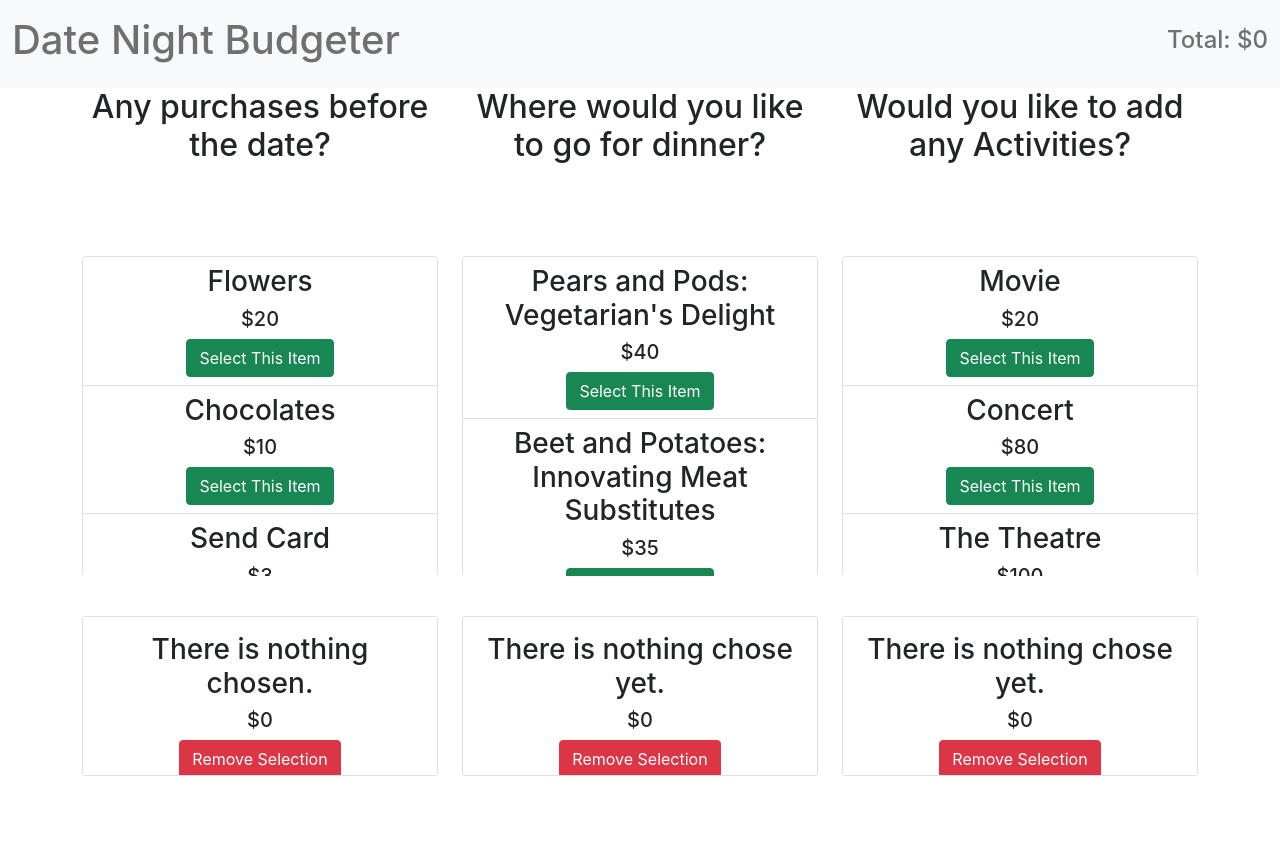
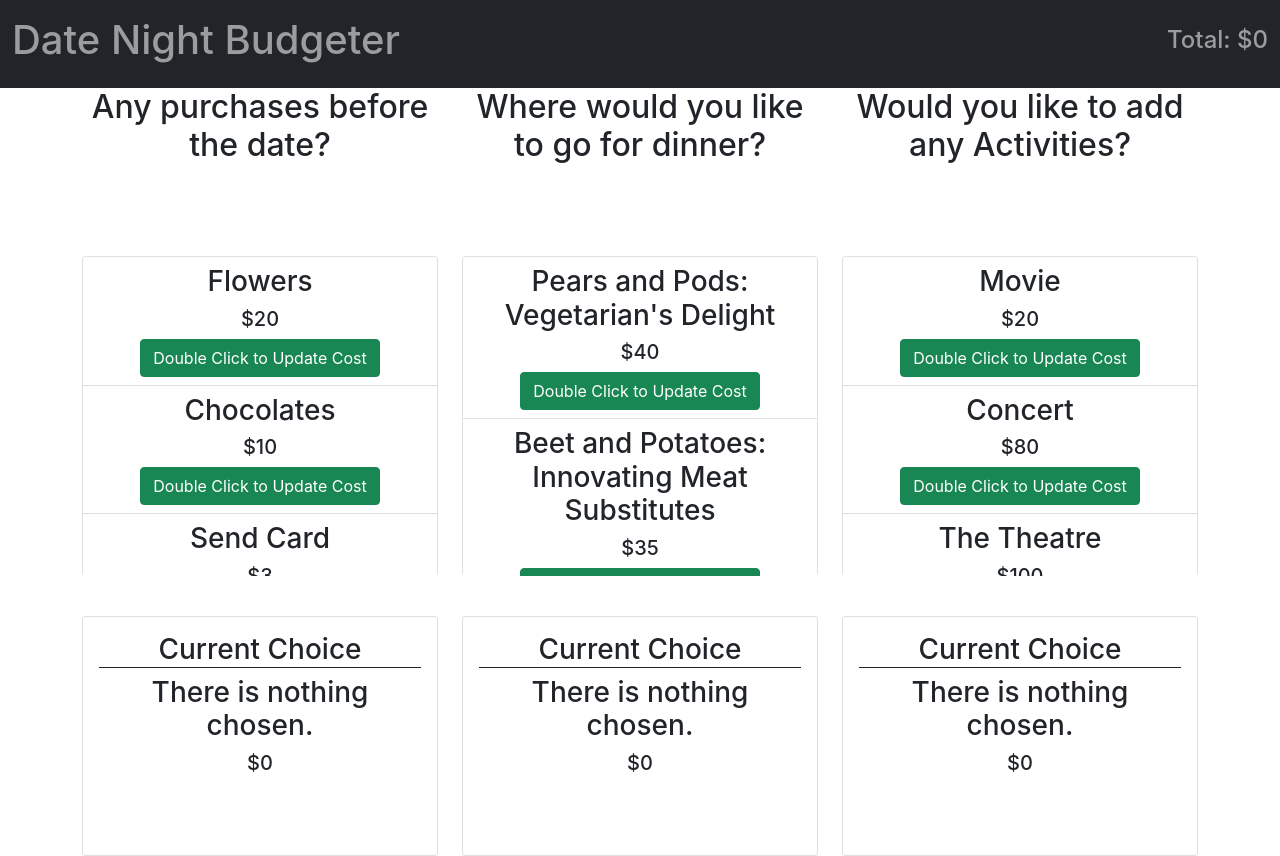
Before and after one commit to jackthelab/date-budget-tracker, a React (Create React App) app: page / in a window 1280 px wide. Before the commit the page ends 800 px from the top, so only its background shows below. Built offline with nearby package versions, Linux system fonts and the light colour scheme.

Commit message:
Edited some UI workflow items to work around temporary asychronous React issues for submission.

```diff
--- a/src/components/CurrentSelection.js
+++ b/src/components/CurrentSelection.js
@@ -4,12 +4,12 @@ export default class CurrentSelection extends React.Component {
 
     render() {
         return (
-            <div className="card col-md-12 overflow-auto" style={{marginTop: "2.5rem", height: "10rem"}}>
+            <div onChange={() => {this.props.adjustTotal(this.props.choice.price)}} className="card col-md-12 overflow-auto" style={{marginTop: "2.5rem", height: "15rem"}}>
 
                 <div className="card-body">
+                    <h3 style={{borderBottom: ".1rem solid"}}>Current Choice</h3>
                     <h3 className="card-title">{this.props.choice.name}</h3>
                     <h5 className="card-text">${this.props.choice.price}</h5>
-                    <button className="btn btn-danger" onClick={() => {this.props.clickAction()}}>Remove Selection</button>
                 </div>
 
             </div>
--- a/src/components/NavBar.js
+++ b/src/components/NavBar.js
@@ -5,7 +5,7 @@ export default class NavBar extends React.Component {
 
     render() {
         return (
-            <nav className="navbar navbar-light bg-light">
+            <nav className="navbar navbar-dark bg-dark">
                 <div className="container-fluid">
                     <span className="navbar-text"><h1>Date Night Budgeter</h1></span>
                     <span className="navbar-text"><h4>Total: ${this.props.runningTotal}</h4></span>
--- a/src/components/OptionsList.js
+++ b/src/components/OptionsList.js
@@ -10,7 +10,7 @@ export default class OptionsList extends React.Component {
                     <li key={option.id} className="list-group-item">
                         <h3>{option.name}</h3>
                         <h5>${option.price}</h5>
-                        <button onClick={() => {this.props.clickAction(option)}} className="btn btn-success">Select This Item</button>
+                        <button onClick={() => {this.props.clickAction(option)}} className="btn btn-success">Double Click to Update Cost</button>
                     </li>
                 )}
             </ul>
--- a/src/containers/Activity.js
+++ b/src/containers/Activity.js
@@ -16,7 +16,7 @@ export default class Activity extends React.Component {
         super()
 
         this.state = {
-            selectedActivity: {name: "There is nothing chose yet.", price: 0}
+            selectedActivity: {name: "There is nothing chosen.", price: 0}
         }
     }
 
@@ -24,7 +24,14 @@ export default class Activity extends React.Component {
         this.setState({
             selectedActivity: activity
         })
+        this.props.adjustTotal(this.state.selectedActivity.price)
     }
+
+    // removeSelection = () => {
+    //     this.setState({
+    //         selectedActivity: {name: "There is nothing chosen.", price: 0}
+    //     })
+    // }
 
     render() {
         return (
--- a/src/containers/Dinner.js
+++ b/src/containers/Dinner.js
@@ -16,7 +16,7 @@ export default class Dinner extends React.Component {
         super()
 
         this.state = {
-            selectedActivity: {name: "There is nothing chose yet.", price: 0}
+            selectedActivity: {name: "There is nothing chosen.", price: 0}
         }
     }
 
@@ -24,7 +24,14 @@ export default class Dinner extends React.Component {
         this.setState({
             selectedActivity: activity
         })
+        this.props.adjustTotal(this.state.selectedActivity.price)
     }
+
+    // removeSelection = () => {
+    //     this.setState({
+    //         selectedActivity: {name: "There is nothing chosen.", price: 0}
+    //     })
+    // }
 
     render() {
         return (
--- a/src/containers/MainPage.js
+++ b/src/containers/MainPage.js
@@ -12,20 +12,38 @@ export default class MainPage extends React.Component {
         super()
 
         this.state = {
-            total: 0
+            predateCost: 0,
+            dinnerCost: 0,
+            activityCost: 0
         }
 
+    }
+
+    totalCost = () => {
+        return this.state.predateCost + this.state.dinnerCost + this.state.activityCost
+    }
+
+    newPredateCost = (cost) => {
+        this.setState({ predateCost: cost })
+    }
+
+    newDinnerCost = (cost) => {
+        this.setState({ dinnerCost: cost })
+    }
+
+    newActivityCost = (cost) => {
+        this.setState({ activityCost: cost })
     }
 
     render() {
         return (
             <div>
-                <NavBar runningTotal={this.state.total} />
+                <NavBar runningTotal={this.totalCost()} />
                 <div className="container">
                     <div className="row">
-                        <PreDate />
-                        <Dinner />
-                        <Activity />
+                        <PreDate adjustTotal={this.newPredateCost} />
+                        <Dinner adjustTotal={this.newDinnerCost} />
+                        <Activity adjustTotal={this.newActivityCost} />
                     </div>
                 </div>
             </div>
--- a/src/containers/PreDate.js
+++ b/src/containers/PreDate.js
@@ -12,8 +12,8 @@ export default class PreDate extends React.Component {
         {id: 4, name: "Custom Gift", price: 30}
     ]
 
-    constructor() {
-        super()
+    constructor(props) {
+        super(props)
 
         this.state = {
             selectedActivity: {name: "There is nothing chosen.", price: 0}
@@ -24,13 +24,14 @@ export default class PreDate extends React.Component {
         this.setState({
             selectedActivity: activity
         })
+        this.props.adjustTotal(this.state.selectedActivity.price)
     }
 
-    removeSelection = () => {
-        this.setState({
-            selectedActivity: {name: "There is nothing chosen.", price: 0}
-        })
-    }
+    // removeSelection = () => {
+    //     this.setState({
+    //         selectedActivity: {name: "There is nothing chosen.", price: 0}
+    //     })
+    // }
 
     render() {
         return (
@@ -38,7 +39,7 @@ export default class PreDate extends React.Component {
 
                 <h2 style={{height: "10rem"}}>Any purchases before the date?</h2>
                 <OptionsList options={this.predateOptions} clickAction={this.changeSelection} />
-                <CurrentSelection choice={this.state.selectedActivity} clickAction={this.removeSelection} />
+                <CurrentSelection choice={this.state.selectedActivity} />
             </div>
         )
     }
```
